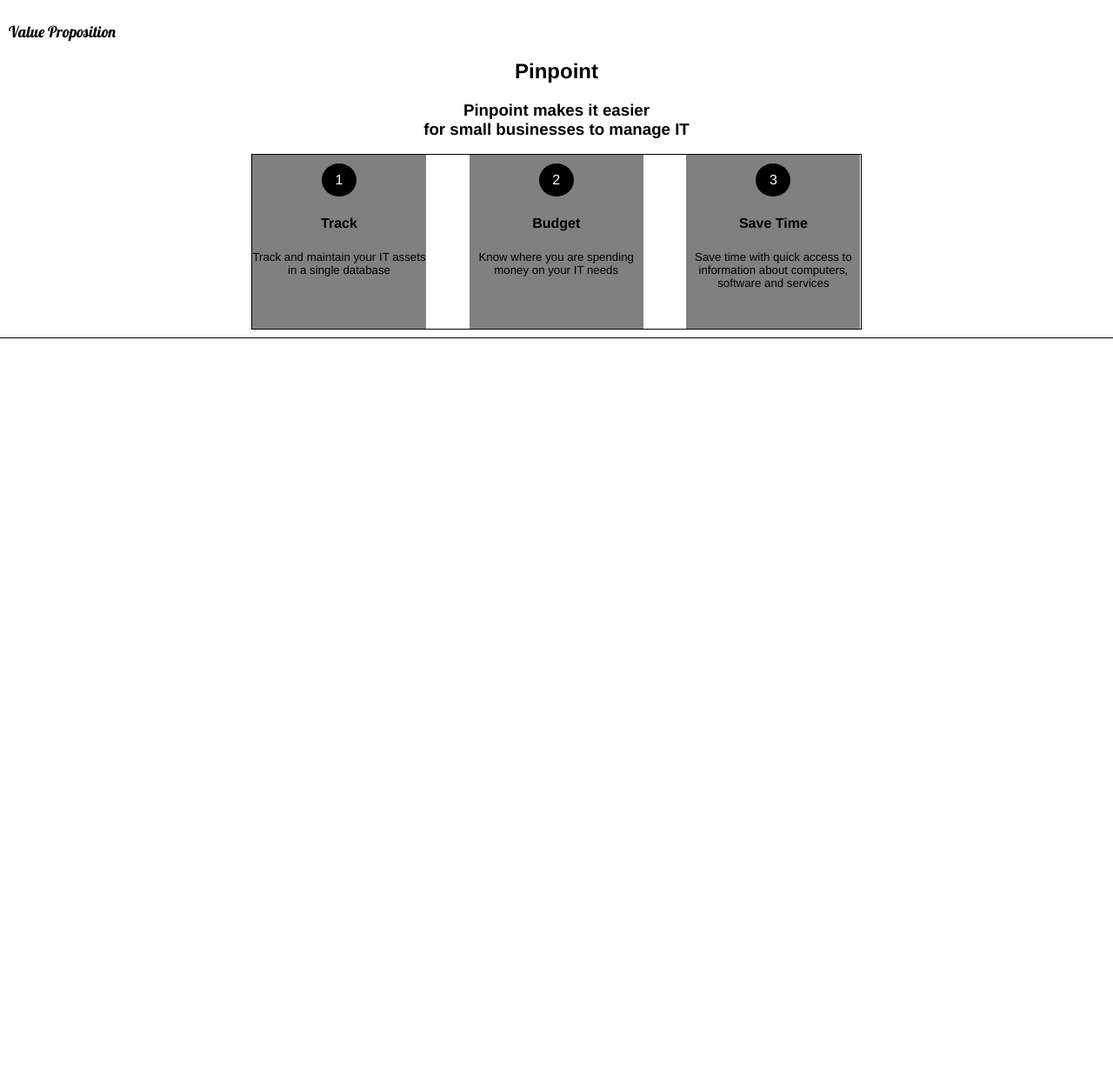
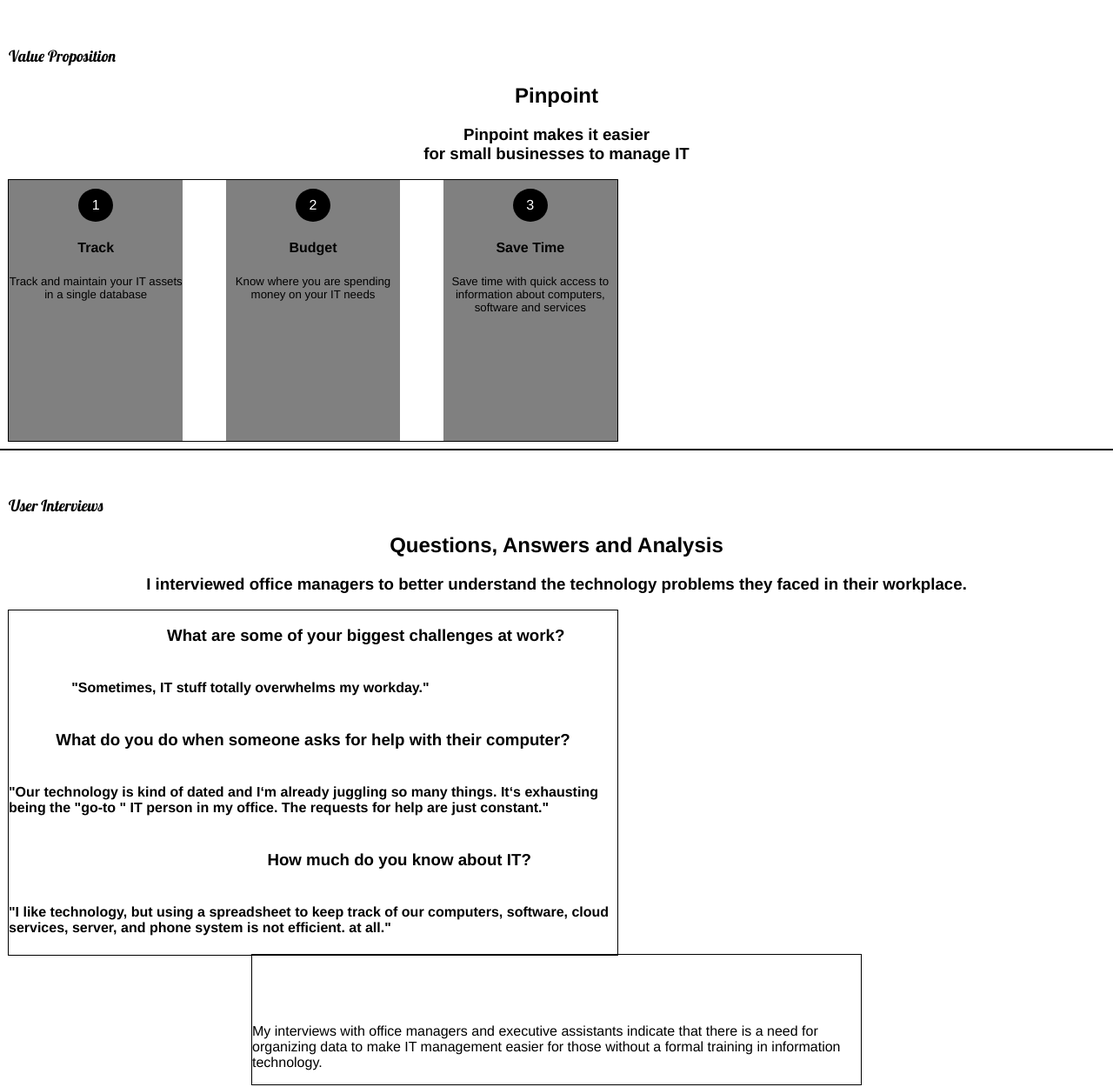
Before and after one commit to ElaineM/EM-Portfolio-Site, a plain HTML site: page template.html in a window 1280 px wide. Shown: the whole page at 87% size. Before the commit the page ends 800 px from the top, so only its background shows below. Drawn offline with nearby package versions, Linux system fonts and the light colour scheme.

Commit message:
added flex-box and the second section

```diff
--- a/css/template.css
+++ b/css/template.css
@@ -1,18 +1,23 @@
-#pnpt-two h2{
+.pnpt-section {
+	padding-top: 3%;
+}
+
+.pnpt-section h2{
 	text-align: center;
 }
 
-#pnpt-two h3 {
+.pnpt-section h3 {
 	text-align: center;
 }
 
 .section-contain{
 	width: 700px;
 	margin: 0 auto;
+	padding-top: 5%;
 }
 .value-prop{
 	width: 200px;
-	height: 200px;
+	height: 300px;
 	background-color: grey;
 	float: left;
 	margin-right: 7.1%;
@@ -38,3 +43,19 @@
 .value-prop h5 {
 font-weight: lighter;
 }
+
+.flex-container {
+  padding: 0;
+  margin: 0;
+  list-style: none;
+
+  display: -webkit-box;
+  display: -moz-box;
+  display: -ms-flexbox;
+  display: -webkit-flex;
+  display: flex;
+
+  -webkit-flex-flow: row wrap;
+
+  justify-content: space-around;
+}
--- a/template.html
+++ b/template.html
@@ -20,7 +20,7 @@
 		<h2>Pinpoint</h2>
 		<h3>Pinpoint makes it easier <br>for small businesses to manage IT</h3>
 
-			<div class="section-contain cf outline">
+			<div class="section-contain flex-container cf outline">
 				<div class="value-prop">
 					<aside class="value-number">1</aside><h4>Track</h4>
 					<h5>Track and maintain your IT assets in a single database</h5>
@@ -37,5 +37,24 @@
 		</div><!--close value trio-->
 	</section>
 
+	<section class="pnpt-section outline" id="pnpt-three">
+		<h1 class="pnpt-title section-title cf">User Interviews</h1>
+		<h2>Questions, Answers and Analysis</h2>
+		<h3>I interviewed office managers to better understand the technology problems they faced in their workplace.</h3>
+		<div class="section-contain flex-container cf outline">
+				<h3>What are some of your biggest challenges at work?</h3>
+				<h4>&quot;Sometimes, IT stuff totally overwhelms my workday.&quot;</h4><br>
+				<h3>What do you do when someone asks for help with their computer?</h3>
+				<h4>&quot;Our technology is kind of dated and I&lsquo;m already juggling so many things. It&lsquo;s exhausting being the &quot;go-to &quot; IT person in my office. The requests for help are just constant.&quot;</h4><br>
+				<h3>How much do you know about IT?</h3>
+				<h4>&quot;I like technology, but using a spreadsheet to keep track of our computers, software, cloud services, server, and phone system is not efficient. at all.&quot;</h4>
+		</div>
+
+		<div class="section-contain cf outline">
+			<p>My interviews with office managers and executive assistants indicate that there is a need for organizing data to make IT management easier for those without a formal training in information technology.</p>
+		</div>
+	</section>
+
+
 </body>
 </html>
```
